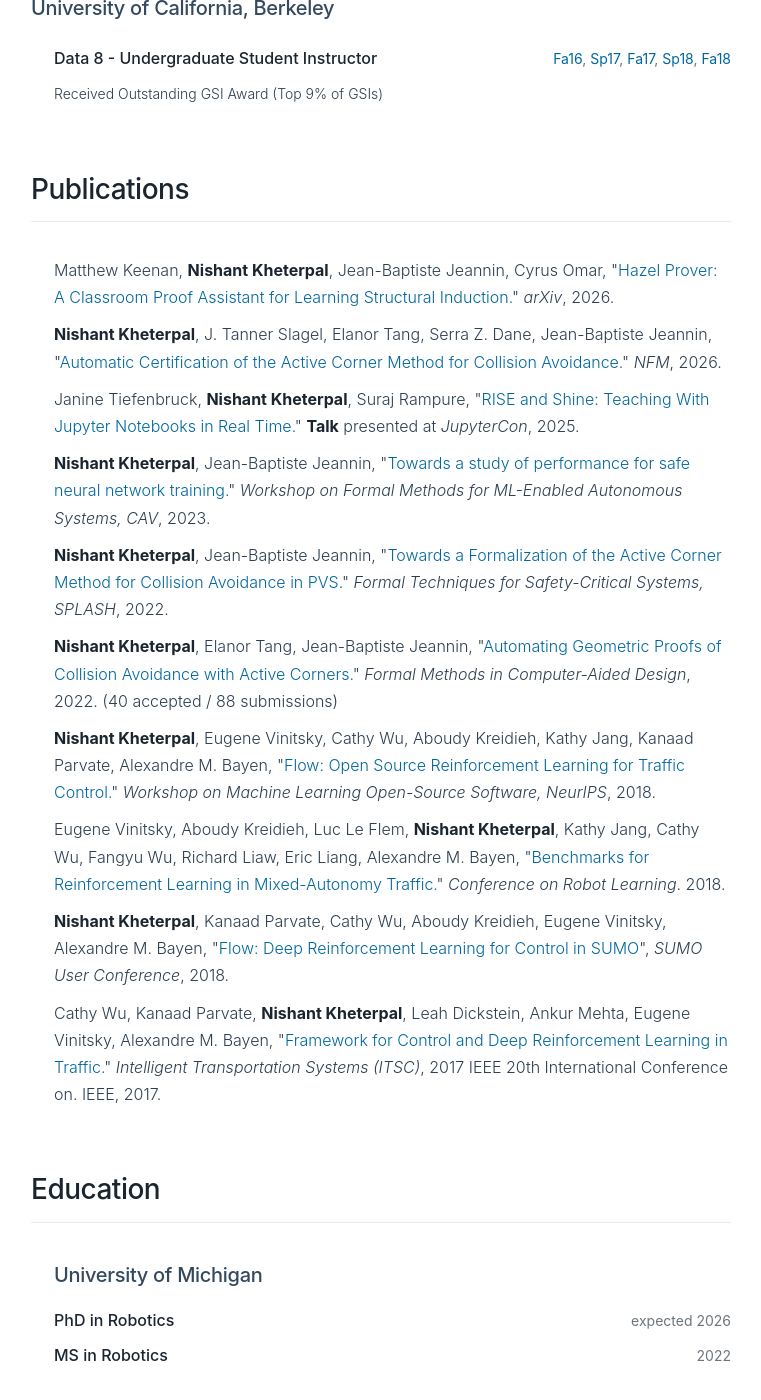
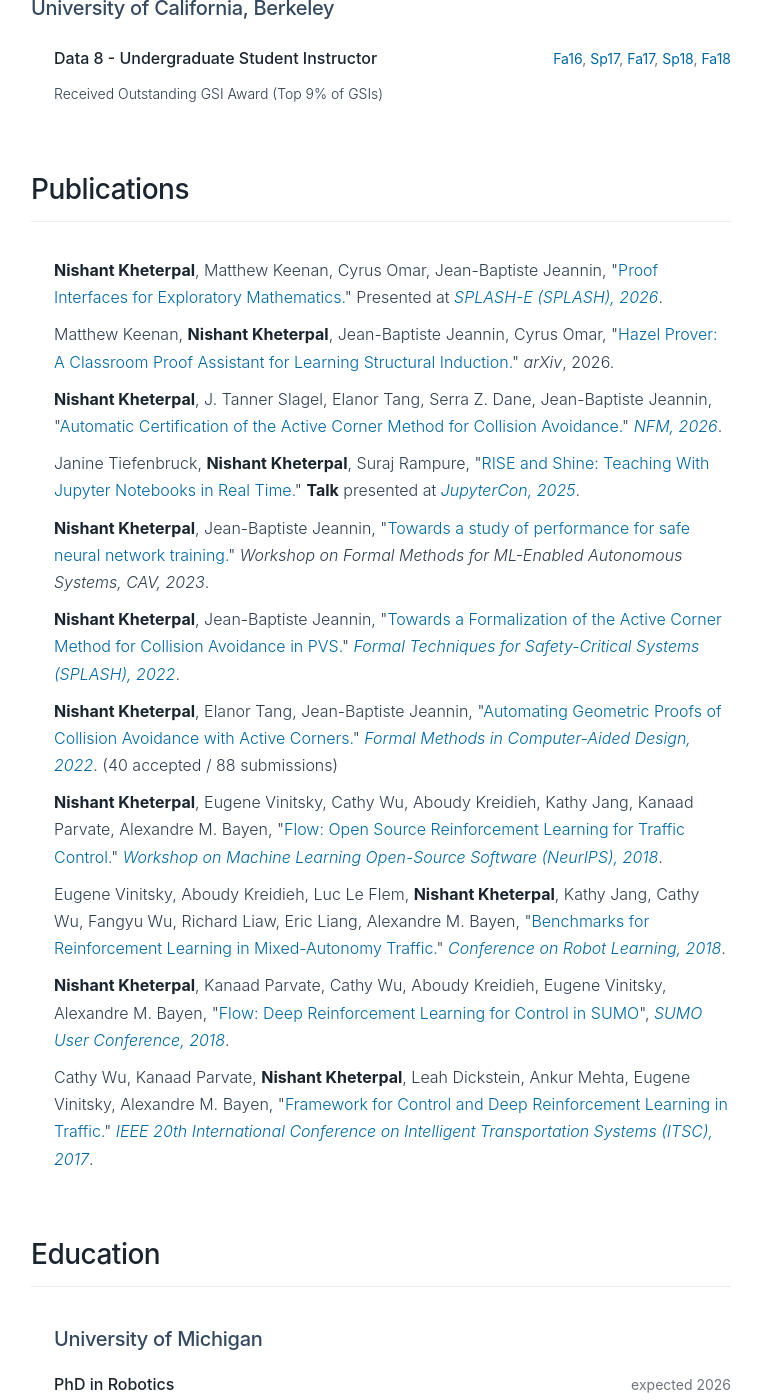
Before and after one commit to nskh/nskh.github.io, a Jekyll site: the page index.html, which Jekyll copies as it is, in a window 1280 px wide and 1400 px high, scrolled down 1181 px. Shown: the whole window, without its empty margins (259-1020 px from the left). Built offline with Jekyll 4.4.1, drawn with Linux system fonts in a browser that asks for light colours.

Commit message:
conference links

```diff
--- a/index.html
+++ b/index.html
@@ -169,6 +169,17 @@
     <div class="section">
       <h2>Publications</h2>
       <div class="publication-item">
+        <strong>Nishant Kheterpal</strong>, Matthew Keenan, Cyrus Omar,
+        Jean-Baptiste Jeannin, "<a
+          href="proof-interfaces-exploratory-mathematics.pdf"
+          target="_blank"
+          >Proof Interfaces for Exploratory Mathematics.</a
+        >" Presented at <a
+          href="https://2026.splashcon.org/track/splash-2026-splash-e"
+          target="_blank"
+          ><em>SPLASH-E (SPLASH), 2026</em></a>.
+      </div>
+      <div class="publication-item">
         Matthew Keenan, <strong>Nishant Kheterpal</strong>, Jean-Baptiste
         Jeannin, Cyrus Omar, "<a
           href="https://arxiv.org/abs/2608.23309"
@@ -180,13 +191,13 @@
       <div class="publication-item">
         <strong>Nishant Kheterpal</strong>, J. Tanner Slagel, Elanor Tang, Serra
         Z. Dane, Jean-Baptiste Jeannin, "<a href="nfm.pdf" target="_blank">Automatic Certification of the Active
-        Corner Method for Collision Avoidance.</a>" <em>NFM</em>, 2026.
+        Corner Method for Collision Avoidance.</a>" <a href="https://nfm2026.github.io/" target="_blank"><em>NFM, 2026</em></a>.
       </div>
       <div class="publication-item">
         Janine Tiefenbruck, <strong>Nishant Kheterpal</strong>, Suraj Rampure,
         "<a href="https://www.youtube.com/watch?v=1zCTI_8bqI8" target="_blank"
           >RISE and Shine: Teaching With Jupyter Notebooks in Real Time.</a
-        >" <strong>Talk</strong> presented at <em>JupyterCon</em>, 2025.
+        >" <strong>Talk</strong> presented at <a href="https://events.linuxfoundation.org/jupytercon/program/schedule/" target="_blank"><em>JupyterCon, 2025</em></a>.
       </div>
       <div class="publication-item">
         <strong>Nishant Kheterpal</strong>, Jean-Baptiste Jeannin, "<a
@@ -204,7 +214,7 @@
           target="_blank"
           >Towards a Formalization of the Active Corner Method for Collision
           Avoidance in PVS.</a
-        >" <em>Formal Techniques for Safety-Critical Systems, SPLASH</em>, 2022.
+        >" <em><a href="https://www.ftscs.org/" target="_blank">Formal Techniques for Safety-Critical Systems (SPLASH), 2022</a></em>.
       </div>
       <div class="publication-item">
         <strong>Nishant Kheterpal</strong>, Elanor Tang, Jean-Baptiste Jeannin,
@@ -213,7 +223,7 @@
           target="_blank"
           >Automating Geometric Proofs of Collision Avoidance with Active
           Corners.</a
-        >" <em>Formal Methods in Computer-Aided Design</em>, 2022. (40 accepted
+        >" <a href="https://fmcad.org/FMCAD22/" target="_blank"><em>Formal Methods in Computer-Aided Design, 2022</em></a>. (40 accepted
         / 88 submissions)
       </div>
       <div class="publication-item">
@@ -222,8 +232,7 @@
           href="https://openreview.net/pdf?id=r1lT6YT4hm"
           target="_blank"
           >Flow: Open Source Reinforcement Learning for Traffic Control.</a
-        >" <em>Workshop on Machine Learning Open-Source Software, NeurIPS</em>,
-        2018.
+        >" <a href="https://2018.mloss.org/" target="_blank"><em>Workshop on Machine Learning Open-Source Software (NeurIPS), 2018</em></a>.
       </div>
       <div class="publication-item">
         Eugene Vinitsky, Aboudy Kreidieh, Luc Le Flem,
@@ -232,7 +241,7 @@
           href="https://proceedings.mlr.press/v87/vinitsky18a/vinitsky18a.pdf"
           target="_blank"
           >Benchmarks for Reinforcement Learning in Mixed-Autonomy Traffic.</a
-        >" <em>Conference on Robot Learning</em>. 2018.
+        >" <a href="https://2018.corl.org/" target="_blank"><em>Conference on Robot Learning, 2018</em></a>.
       </div>
       <div class="publication-item">
         <strong>Nishant Kheterpal</strong>, Kanaad Parvate, Cathy Wu, Aboudy
@@ -240,7 +249,7 @@
           href="https://flow-project.github.io/papers/Flow_Deep_Reinforcement_Learning_for_Control_in_SUMO.pdf"
           target="_blank"
           >Flow: Deep Reinforcement Learning for Control in SUMO</a
-        >", <em>SUMO User Conference</em>, 2018.
+        >", <a href="https://eclipse.dev/sumo/2018/" target="_blank"><em>SUMO User Conference, 2018</em></a>.
       </div>
       <div class="publication-item">
         Cathy Wu, Kanaad Parvate, <strong>Nishant Kheterpal</strong>, Leah
@@ -248,8 +257,7 @@
           href="itsc_cistar_paper.pdf"
           target="_blank"
           >Framework for Control and Deep Reinforcement Learning in Traffic.</a
-        >" <em>Intelligent Transportation Systems (ITSC)</em>, 2017 IEEE 20th
-        International Conference on. IEEE, 2017.
+        >" <a href="https://www.ieee-jp.org/section/tokyo/chapter/ITS-38/conference/itsc2017/" target="_blank"><em>IEEE 20th International Conference on Intelligent Transportation Systems (ITSC), 2017</em></a>.
       </div>
     </div>
 
```
Also changed, not shown: other parts of index.html (+1 -2 lines), 1 other file.
